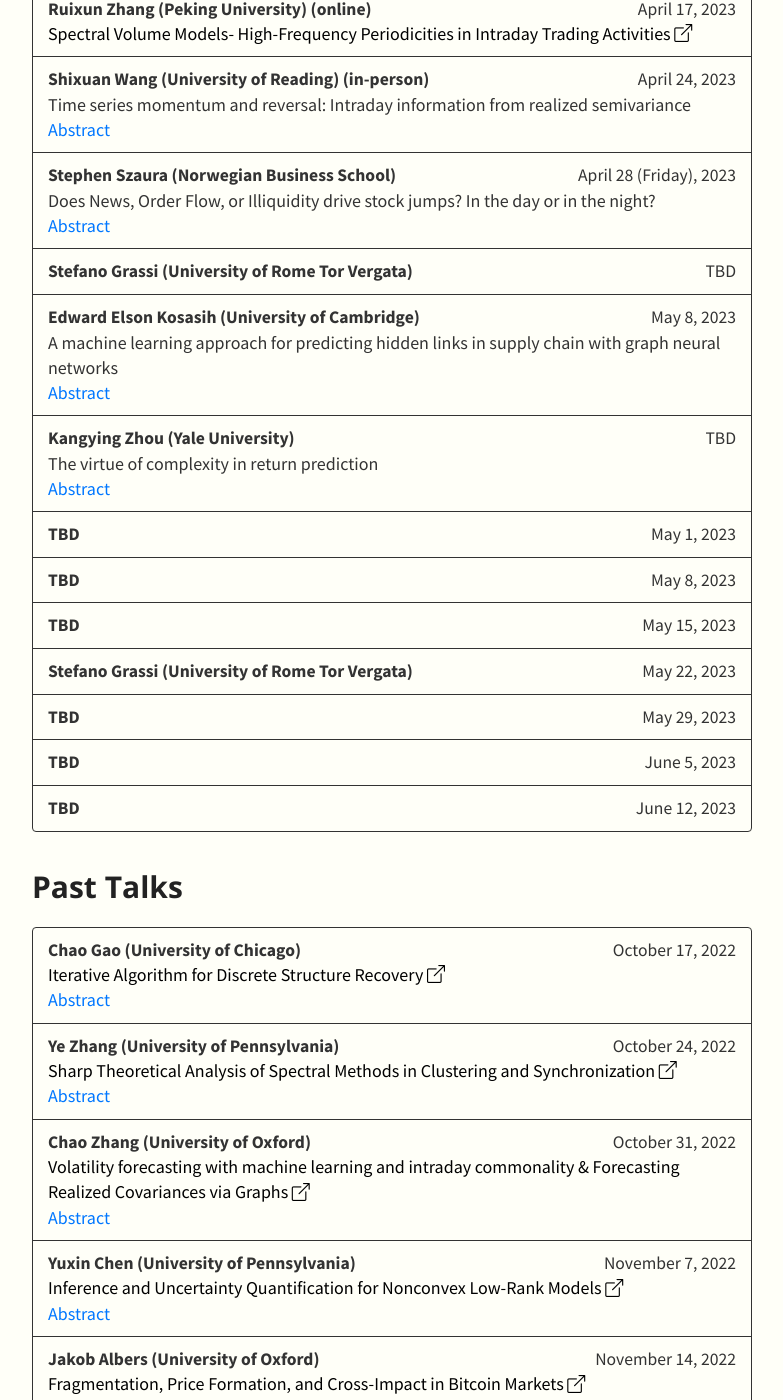
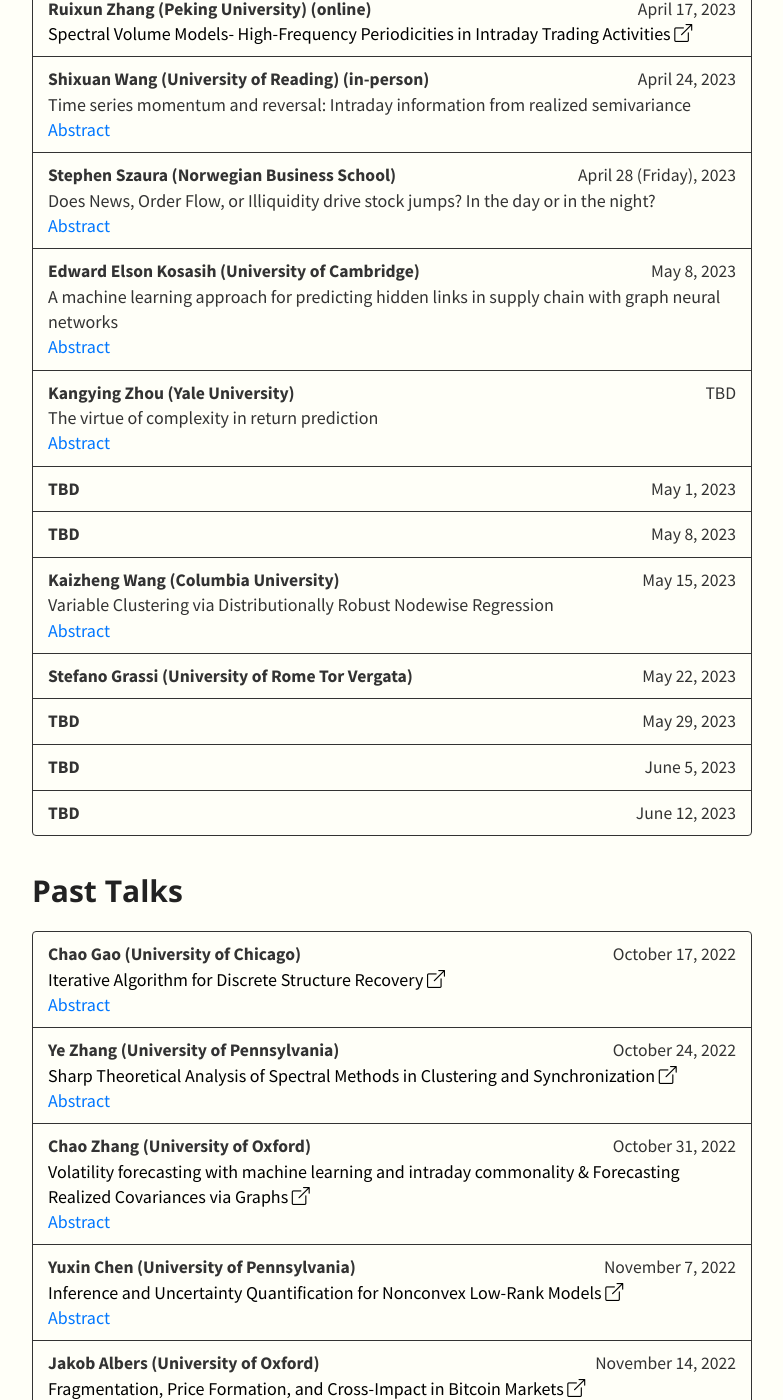
Before and after one commit to SML-Fin/SML-Fin.github.io, a Jekyll site: the page built from index.md, in a window 1280 px wide and 1400 px high, scrolled down 1155 px. Shown: the whole window, without its empty margins (248-1031 px from the left). Built offline with Jekyll 4.4.1, drawn with Linux system fonts in a browser that asks for light colours; nearby versions of some CDN libraries; our own code applies the rules of GitHub Pages for plain Markdown files.

Commit message:
Update talks.yml

```diff
--- a/_data/talks.yml
+++ b/_data/talks.yml
@@ -37,8 +37,6 @@
       date: April 28 (Friday), 2023
       title: Does News, Order Flow, or Illiquidity drive stock jumps? In the day or in the night?
       abstract: The overnight material news events and sources of stock illiquidity can be potentially important sources of jumps in stock returns. We find that for the average firm in the cross-section, stock illiquidity is more likely to drive a stock return jump than either day or overnight news flow frequency and content, however, for larger firms there is a higher likelihood that the stock return jump is driven by overnight news flow frequency. Yet our results find a larger idiosyncratic jump size for a higher number of day news articles than stock illiquidity for the average and large firms. Our results show how day and overnight news flow, stock illiquidity, and order flow are reflected in stock return jumps and idiosyncratic jump risk.
-    - speaker: Stefano Grassi (University of Rome Tor Vergata)
-      date: TBD
     - speaker: Edward Elson Kosasih (University of Cambridge)
       date: May 8, 2023
       title: A machine learning approach for predicting hidden links in supply chain with graph neural networks
@@ -51,8 +49,10 @@
       date: May 1, 2023
     - speaker:  TBD
       date: May 8, 2023
-    - speaker:  TBD
+    - speaker:  Kaizheng Wang (Columbia University)
       date: May 15, 2023
+      title: Variable Clustering via Distributionally Robust Nodewise Regression
+      abstract: We study a multi-factor block model for variable clustering and connect it to the regularized subspace clustering by formulating a distributionally robust version of the nodewise regression. To solve the latter problem, we derive a convex relaxation, provide guidance on selecting the size of the robust region, and hence the regularization weighting parameter, based on the data, and propose an ADMM algorithm for implementation. We validate our method in an extensive simulation study. Finally, we propose and apply a variant of our method to stock return data, obtain interpretable clusters that facilitate portfolio selection and compare its out-of-sample performance with other clustering methods in an empirical study. This talk is based on joint work with Xunyu Zhou and Xiao Xu.
     - speaker:  Stefano Grassi (University of Rome Tor Vergata)
       date: May 22, 2023
     - speaker:  TBD
```
